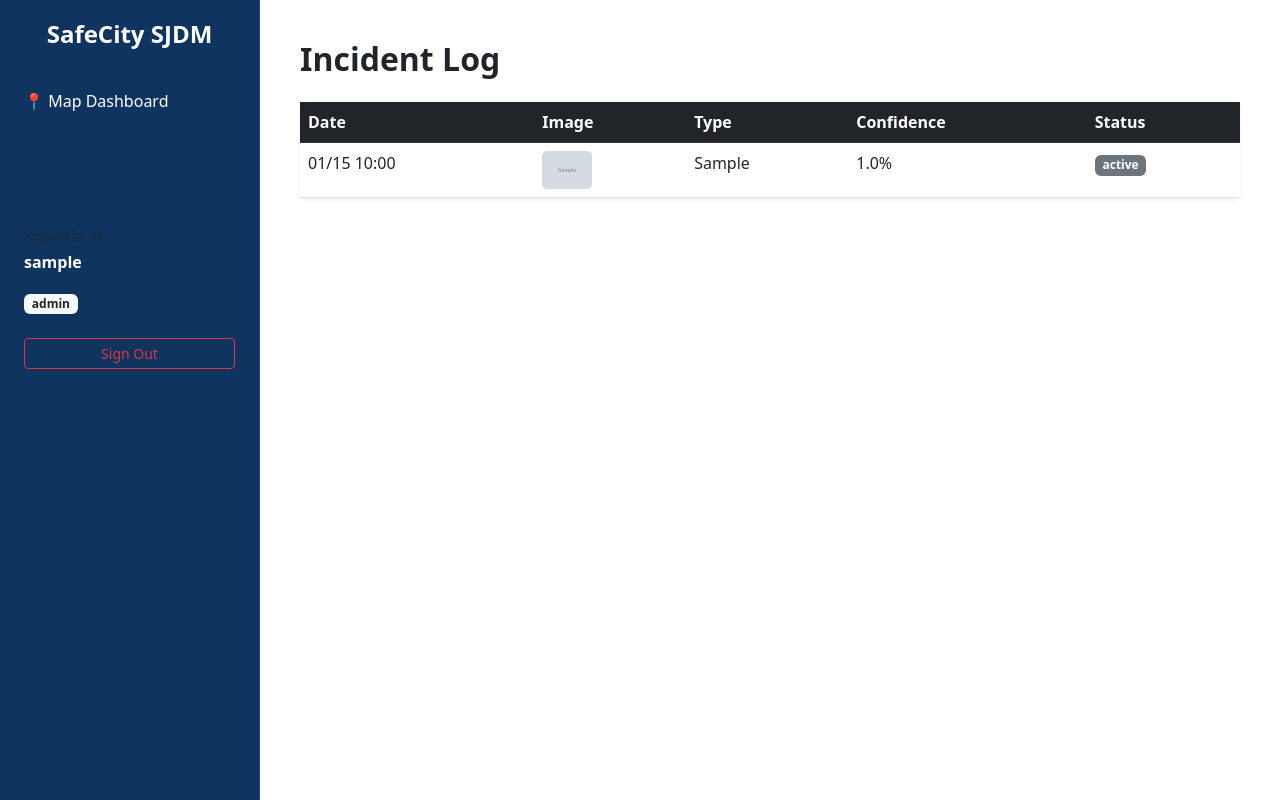
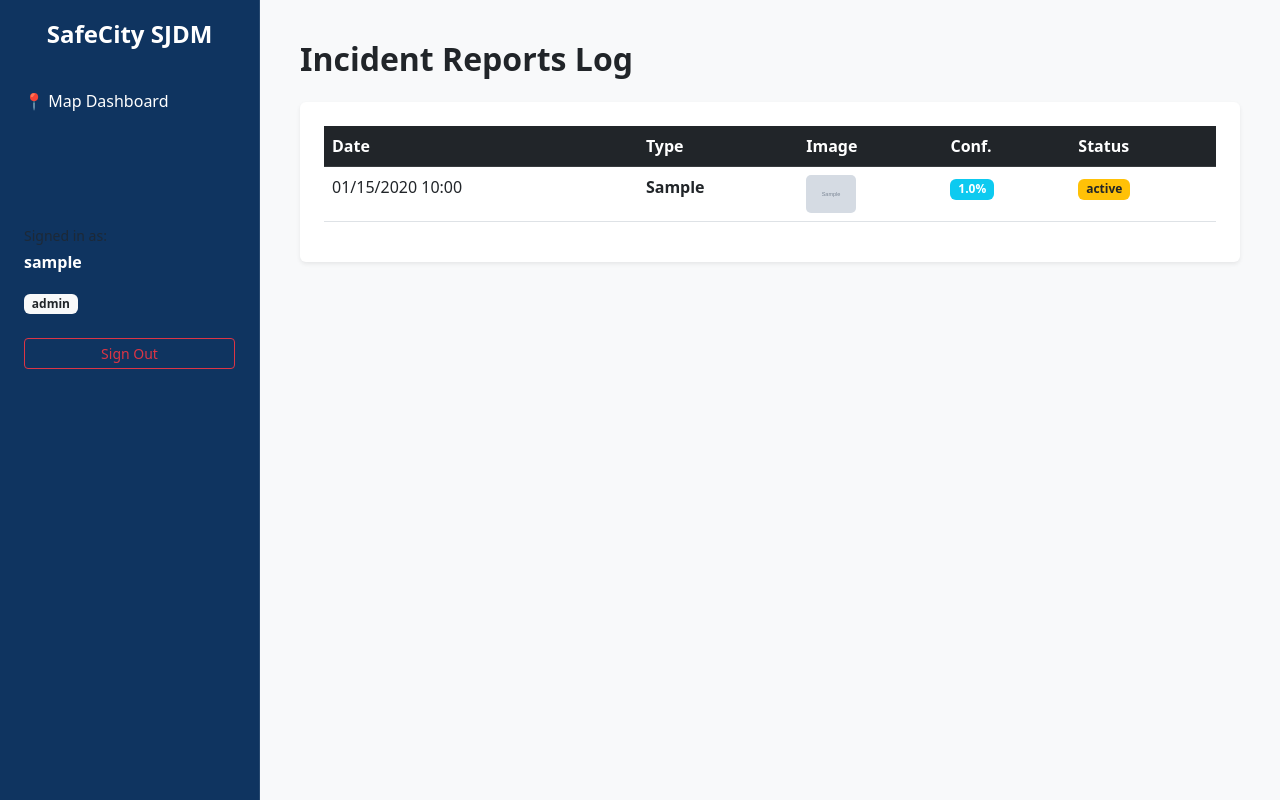
Before and after one commit to rframos/crime-reporting-system, a Flask app: template templates/reports.html in a window 1280 px wide. Run offline with Flask 3, Linux system fonts and the light colour scheme; the template is opened without the code that fills it: values that come from a table or form of the project are taken from there, others are empty; a user stored in the database is signed in; tables that the repository leaves empty hold one stand-in row (values such as "Sample post"); grey boxes marked "Sample" are stand-in pictures.

Commit message:
Update reports.html

```diff
--- a/templates/reports.html
+++ b/templates/reports.html
@@ -1,24 +1,32 @@
 <!DOCTYPE html>
 <html>
-<head><title>Reports</title><link href="https://cdn.jsdelivr.net/npm/bootstrap@5.3.0/dist/css/bootstrap.min.css" rel="stylesheet"></head>
-<body>
+<head>
+    <title>SafeCity | Reports</title>
+    <link href="https://cdn.jsdelivr.net/npm/bootstrap@5.3.0/dist/css/bootstrap.min.css" rel="stylesheet">
+    <style>.main-content { margin-left: 260px; padding: 40px; }</style>
+</head>
+<body class="bg-light">
     {% include 'sidebar.html' %}
-    <div style="margin-left:260px; padding:40px;">
-        <h2 class="fw-bold mb-4">Incident Log</h2>
-        <table class="table table-hover bg-white shadow-sm rounded">
-            <thead class="table-dark"><tr><th>Date</th><th>Image</th><th>Type</th><th>Confidence</th><th>Status</th></tr></thead>
+    <div class="main-content">
+        <h2 class="fw-bold mb-4">Incident Reports Log</h2>
+        <div class="card shadow-sm border-0 p-4">
+            <table class="table table-hover">
+                <thead class="table-dark">
+                    <tr><th>Date</th><th>Type</th><th>Image</th><th>Conf.</th><th>Status</th></tr>
+                </thead>
                 <tbody>
                     {% for i in incidents %}
                     <tr>
-                    <td>{{ i.created_at.strftime('%m/%d %H:%M') }}</td>
+                        <td>{{ i.created_at.strftime('%m/%d/%Y %H:%M') }}</td>
+                        <td><strong>{{ i.incident_type }}</strong></td>
                         <td><img src="/static/uploads/{{ i.image_url }}" style="width:50px; border-radius:5px;"></td>
-                    <td>{{ i.incident_type }}</td>
-                    <td>{{ i.confidence }}%</td>
-                    <td><span class="badge bg-secondary">{{ i.status }}</span></td>
+                        <td><span class="badge bg-info">{{ i.confidence }}%</span></td>
+                        <td><span class="badge bg-warning text-dark">{{ i.status }}</span></td>
                     </tr>
                     {% endfor %}
                 </tbody>
             </table>
         </div>
+    </div>
 </body>
 </html>
```
Lines whose indentation alone changed are shown as unchanged.
